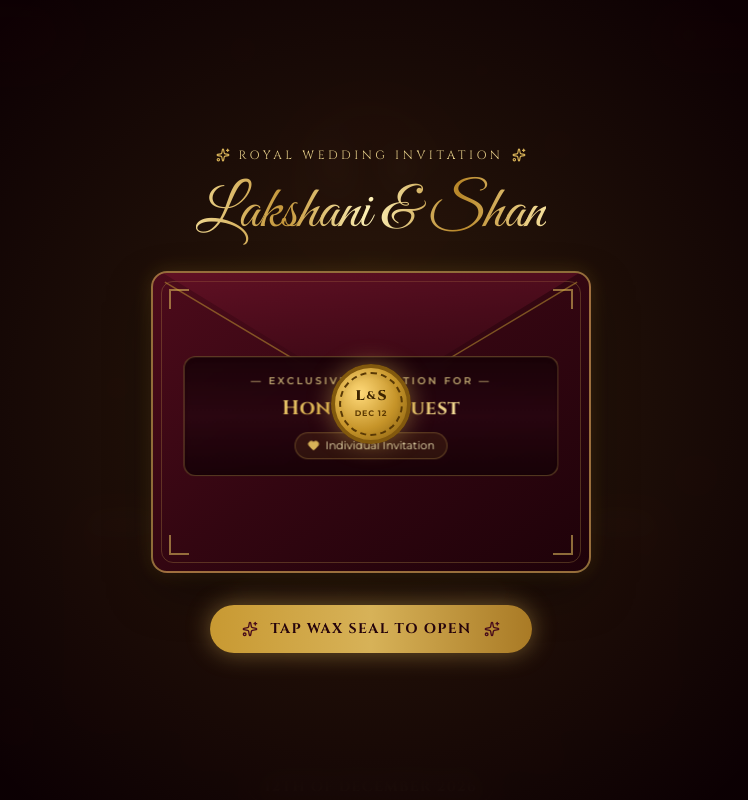
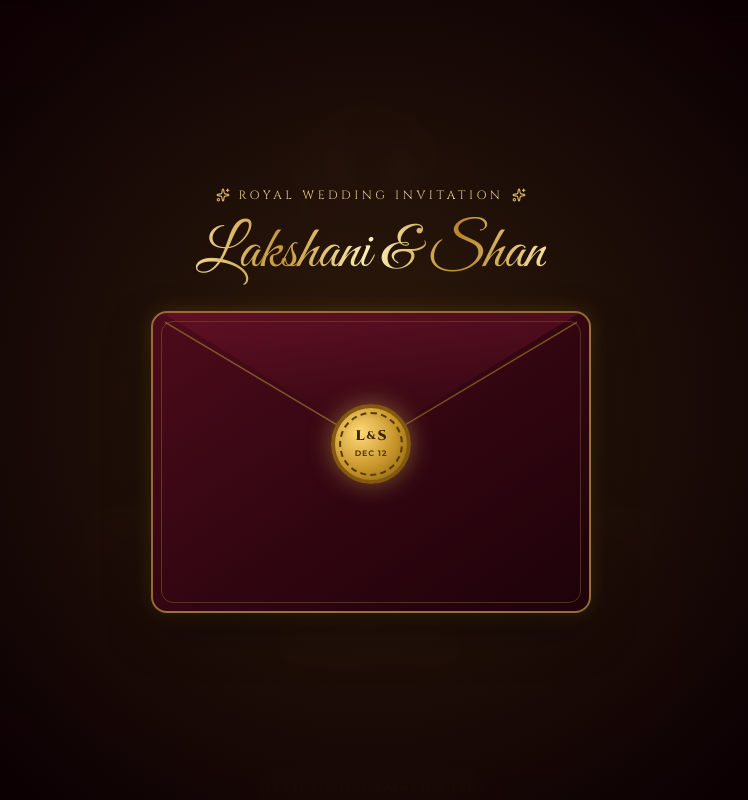
Before and after one commit to udithachathuranga/Wedding-Card, a React (Vite) app: page / in a window 1280 px wide. Shown: the top 800 px of the page, without its empty margins (269-1017 px from the left). Built offline with nearby package versions, Linux system fonts and the light colour scheme.

Commit message:
Cleaned Closed Envelope

```diff
--- a/src/components/EnvelopeModal.jsx
+++ b/src/components/EnvelopeModal.jsx
@@ -100,10 +100,10 @@ export default function EnvelopeModal({ guest, onOpened }) {
         >
           {/* Subtle envelope texture and gold corner brackets */}
           <div className="absolute inset-2 border border-gold-400/25 rounded-xl pointer-events-none" />
-          <div className="absolute top-4 left-4 w-5 h-5 border-t-2 border-l-2 border-gold-400/60" />
+          {/* <div className="absolute top-4 left-4 w-5 h-5 border-t-2 border-l-2 border-gold-400/60" />
           <div className="absolute top-4 right-4 w-5 h-5 border-t-2 border-r-2 border-gold-400/60" />
           <div className="absolute bottom-4 left-4 w-5 h-5 border-b-2 border-l-2 border-gold-400/60" />
-          <div className="absolute bottom-4 right-4 w-5 h-5 border-b-2 border-r-2 border-gold-400/60" />
+          <div className="absolute bottom-4 right-4 w-5 h-5 border-b-2 border-r-2 border-gold-400/60" /> */}
 
           {/* Envelope Flap Lines (Simulated Triangular Flap) */}
           <svg
@@ -133,22 +133,22 @@ export default function EnvelopeModal({ guest, onOpened }) {
           </svg>
 
           {/* Guest Addressee Card Plate (Mounted on front of envelope) */}
-          <div className="absolute top-[48%] left-1/2 -translate-x-1/2 -translate-y-1/2 w-[86%] p-4 rounded-xl bg-gradient-to-b from-[#180308]/90 via-[#270610]/85 to-[#160207]/90 border border-gold-400/40 shadow-inner text-center z-10 backdrop-blur-sm">
+          {/* <div className="absolute top-[48%] left-1/2 -translate-x-1/2 -translate-y-1/2 w-[86%] p-4 rounded-xl bg-gradient-to-b from-[#180308]/90 via-[#270610]/85 to-[#160207]/90 border border-gold-400/40 shadow-inner text-center z-10 backdrop-blur-sm">
             <span className="text-[10px] tracking-[0.25em] uppercase font-sans text-gold-300/80 font-semibold block mb-1">
               — Exclusive Invitation For —
-            </span>
+            </span> */}
 
-            {/* Recipient Full Name */}
-            <h3 className="font-serif text-lg md:text-xl font-bold text-gold-gradient tracking-wide leading-tight py-0.5">
+          {/* Recipient Full Name */}
+          {/* <h3 className="font-serif text-lg md:text-xl font-bold text-gold-gradient tracking-wide leading-tight py-0.5">
               {guestFullName}
-            </h3>
+            </h3> */}
 
-            {/* Companion / Family Scope Indicator */}
-            <div className="mt-2 inline-flex items-center gap-1.5 px-3 py-1 rounded-full bg-gold-500/10 border border-gold-400/30 text-[11px] text-gold-200 font-sans">
+          {/* Companion / Family Scope Indicator */}
+          {/* <div className="mt-2 inline-flex items-center gap-1.5 px-3 py-1 rounded-full bg-gold-500/10 border border-gold-400/30 text-[11px] text-gold-200 font-sans">
               <Heart className="w-3 h-3 fill-gold-400 text-gold-400" />
               <span>{companionBadge}</span>
             </div>
-          </div>
+          </div> */}
 
           {/* The Golden Wax Seal Stamp in the Center */}
           <div
@@ -178,7 +178,7 @@ export default function EnvelopeModal({ guest, onOpened }) {
         </div>
 
         {/* Action Button & Instructions */}
-        <div className="mt-8 flex flex-col items-center gap-3">
+        {/* <div className="mt-8 flex flex-col items-center gap-3">
           <button
             onClick={handleOpenEnvelope}
             disabled={isOpening}
@@ -189,7 +189,7 @@ export default function EnvelopeModal({ guest, onOpened }) {
             <Sparkles className="w-4 h-4 text-burgundy-900 group-hover:-rotate-45 transition-transform" />
           </button>
 
-        </div>
+        </div> */}
       </div>
     </div>
   );
```
